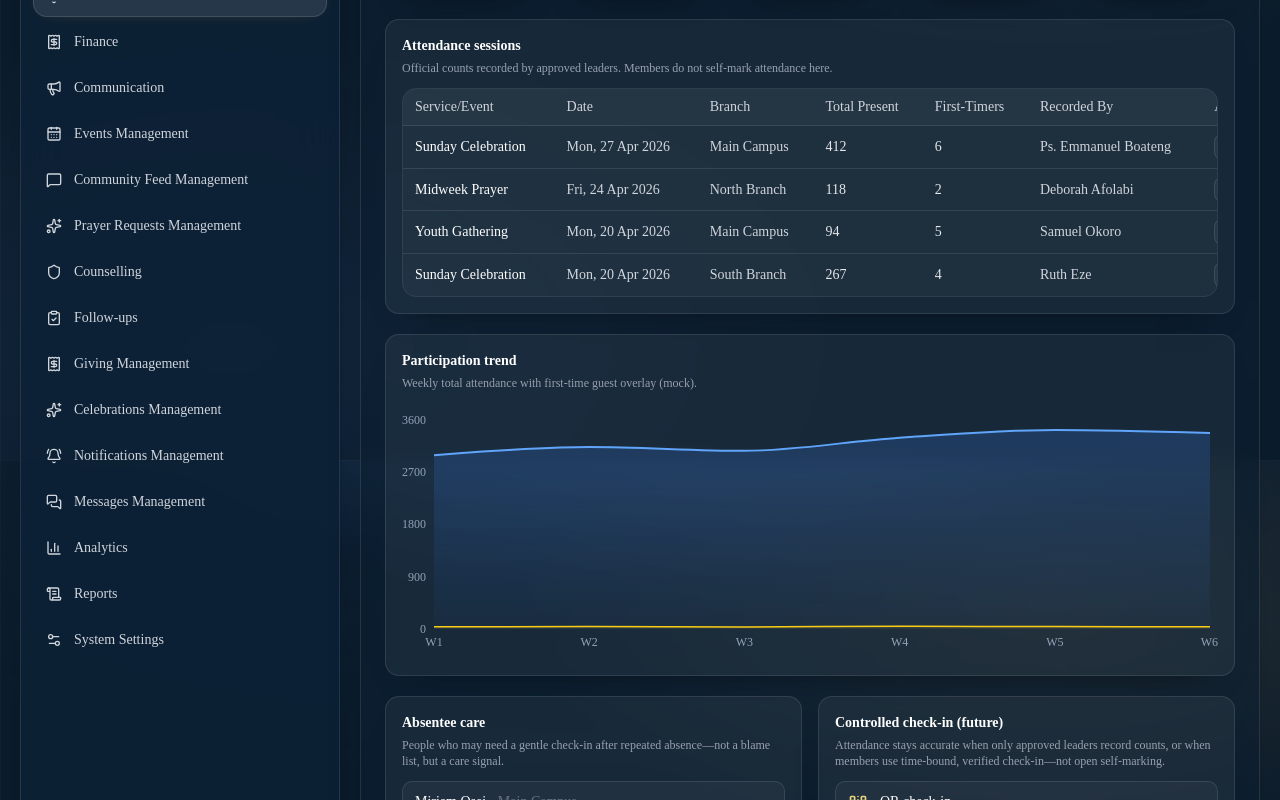
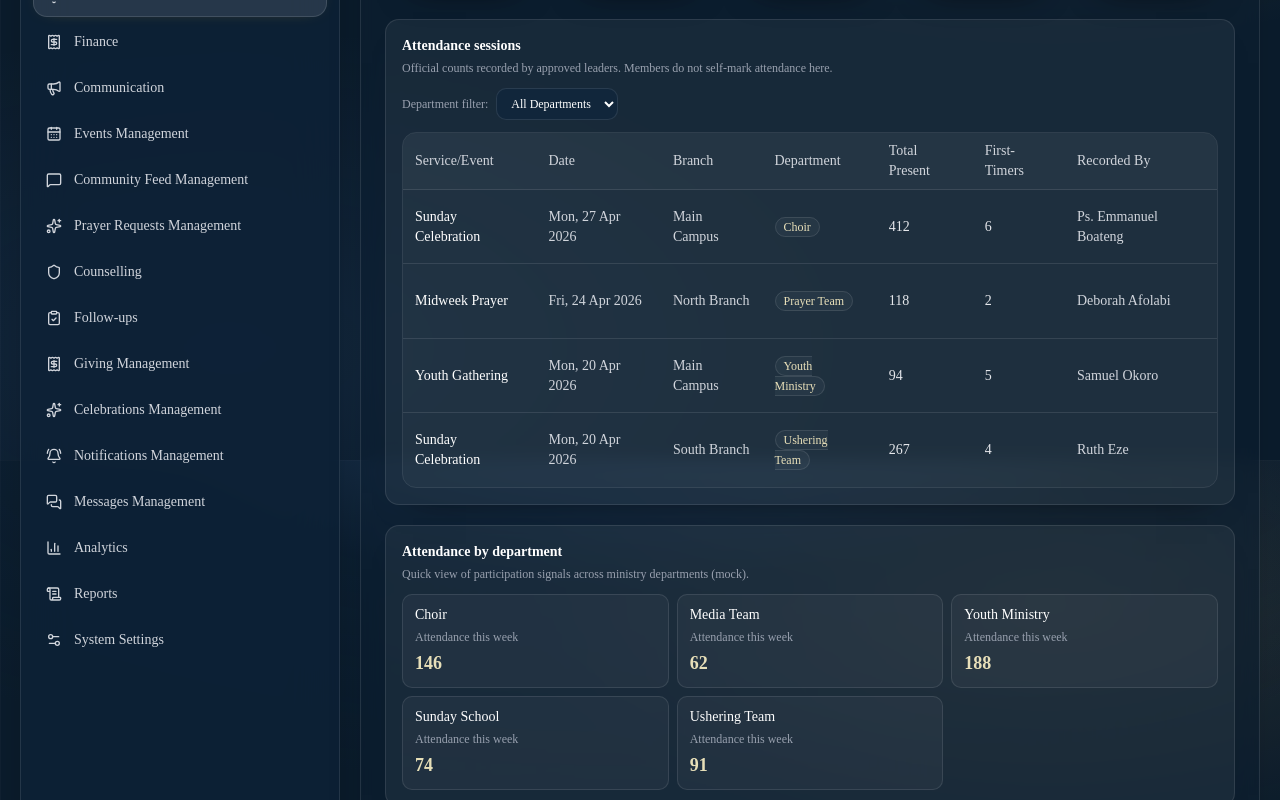
Before and after one commit to Fiximami/shepherdos-web-app, a Next.js app: page /admin/attendance in a window 1280 px wide. Shown: the part 340-1140 px from the top of the page. Built offline with nearby package versions, Linux system fonts and the light colour scheme.

Commit message:
feat: integrate departments across members, attendance, finance, and communication

```diff
--- a/src/app/(admin)/admin/attendance/page.tsx
+++ b/src/app/(admin)/admin/attendance/page.tsx
@@ -21,6 +21,7 @@ type SessionRow = {
   service: string;
   date: string;
   branch: string;
+  department: string;
   totalPresent: number;
   firstTimers: number;
   recordedBy: string;
@@ -32,6 +33,7 @@ const sessions: SessionRow[] = [
     service: "Sunday Celebration",
     date: "2026-04-27",
     branch: "Main Campus",
+    department: "Choir",
     totalPresent: 412,
     firstTimers: 6,
     recordedBy: "Ps. Emmanuel Boateng",
@@ -41,6 +43,7 @@ const sessions: SessionRow[] = [
     service: "Midweek Prayer",
     date: "2026-04-24",
     branch: "North Branch",
+    department: "Prayer Team",
     totalPresent: 118,
     firstTimers: 2,
     recordedBy: "Deborah Afolabi",
@@ -50,6 +53,7 @@ const sessions: SessionRow[] = [
     service: "Youth Gathering",
     date: "2026-04-20",
     branch: "Main Campus",
+    department: "Youth Ministry",
     totalPresent: 94,
     firstTimers: 5,
     recordedBy: "Samuel Okoro",
@@ -59,6 +63,7 @@ const sessions: SessionRow[] = [
     service: "Sunday Celebration",
     date: "2026-04-20",
     branch: "South Branch",
+    department: "Ushering Team",
     totalPresent: 267,
     firstTimers: 4,
     recordedBy: "Ruth Eze",
@@ -82,6 +87,18 @@ const absentees = [
 
 export default function AdminAttendancePage() {
   const [feedback, setFeedback] = useState("");
+  const [departmentFilter, setDepartmentFilter] = useState("All Departments");
+
+  const sessionRows =
+    departmentFilter === "All Departments" ? sessions : sessions.filter((row) => row.department === departmentFilter);
+
+  const deptAttendance = [
+    { dept: "Choir", present: 146 },
+    { dept: "Media Team", present: 62 },
+    { dept: "Youth Ministry", present: 188 },
+    { dept: "Sunday School", present: 74 },
+    { dept: "Ushering Team", present: 91 },
+  ] as const;
 
   return (
     <main className="space-y-5">
@@ -123,11 +140,23 @@ export default function AdminAttendancePage() {
         title="Attendance sessions"
         description="Official counts recorded by approved leaders. Members do not self-mark attendance here."
       >
+        <div className="mb-3 flex flex-wrap items-center gap-2">
+          <span className="text-xs text-gray-400">Department filter:</span>
+          <select
+            value={departmentFilter}
+            onChange={(event) => setDepartmentFilter(event.target.value)}
+            className="h-8 rounded-lg border border-white/10 bg-[#11263b] px-2.5 text-xs text-white outline-none"
+          >
+            {["All Departments", "Choir", "Media Team", "Youth Ministry", "Prayer Team", "Ushering Team", "Sunday School"].map((item) => (
+              <option key={item}>{item}</option>
+            ))}
+          </select>
+        </div>
         <div className="overflow-x-auto rounded-xl border border-white/10">
           <table className="w-full min-w-[920px] border-collapse text-sm">
             <thead className="bg-white/[0.06] text-gray-300">
               <tr>
-                {["Service/Event", "Date", "Branch", "Total Present", "First-Timers", "Recorded By", "Actions"].map(
+                {["Service/Event", "Date", "Branch", "Department", "Total Present", "First-Timers", "Recorded By", "Actions"].map(
                   (h) => (
                     <th key={h} className="px-3 py-2 text-left font-medium">
                       {h}
@@ -137,7 +166,7 @@ export default function AdminAttendancePage() {
               </tr>
             </thead>
             <tbody>
-              {sessions.map((row) => (
+              {sessionRows.map((row) => (
                 <tr key={row.id} className="border-t border-white/10 bg-white/[0.03]">
                   <td className="px-3 py-2 font-medium text-white">{row.service}</td>
                   <td className="px-3 py-2 text-gray-300">
@@ -149,6 +178,9 @@ export default function AdminAttendancePage() {
                     })}
                   </td>
                   <td className="px-3 py-2 text-gray-300">{row.branch}</td>
+                  <td className="px-3 py-2">
+                    <span className="rounded-full border border-white/10 bg-white/[0.04] px-2 py-0.5 text-xs text-amber-100/90">{row.department}</span>
+                  </td>
                   <td className="px-3 py-2 tabular-nums text-gray-200">{row.totalPresent}</td>
                   <td className="px-3 py-2 tabular-nums text-gray-200">{row.firstTimers}</td>
                   <td className="px-3 py-2 text-gray-300">{row.recordedBy}</td>
@@ -174,6 +206,18 @@ export default function AdminAttendancePage() {
               ))}
             </tbody>
           </table>
+        </div>
+      </AdminCard>
+
+      <AdminCard title="Attendance by department" description="Quick view of participation signals across ministry departments (mock).">
+        <div className="grid gap-2 sm:grid-cols-2 lg:grid-cols-3">
+          {deptAttendance.map((row) => (
+            <div key={row.dept} className="rounded-lg border border-white/10 bg-white/[0.04] px-3 py-2.5">
+              <p className="text-sm font-medium text-white">{row.dept}</p>
+              <p className="mt-1 text-xs text-gray-400">Attendance this week</p>
+              <p className="mt-1 text-lg font-semibold tabular-nums text-amber-100/90">{row.present}</p>
+            </div>
+          ))}
         </div>
       </AdminCard>
 
--- a/src/app/(admin)/admin/communication/page.tsx
+++ b/src/app/(admin)/admin/communication/page.tsx
@@ -121,6 +121,7 @@ const scheduledMessages = [
 
 const audienceFilters = [
   "All Members",
+  "Department",
   "Branch",
   "Ministry/Group",
   "Workers",
@@ -134,6 +135,13 @@ const deliveryLogSummary = [
   { status: "Delivered" as const, count: 11820, note: "Confirmed delivery where supported" },
   { status: "Failed" as const, count: 94, note: "Invalid numbers, bounces, or blocks" },
   { status: "Scheduled" as const, count: 16, note: "Waiting on send window" },
+] as const;
+
+const departmentAudiences = [
+  { name: "Choir", members: 34, channel: "In-app + WhatsApp" },
+  { name: "Media Team", members: 19, channel: "In-app + Email" },
+  { name: "Youth Ministry", members: 118, channel: "SMS + In-app" },
+  { name: "Ushering Team", members: 42, channel: "SMS" },
 ] as const;
 
 function statusPill(status: AnnouncementRow["status"]) {
@@ -365,6 +373,27 @@ export default function AdminCommunicationPage() {
       </div>
 
       <AdminCard
+        title="Department audiences"
+        description="Target communication by department without sending noise to the full church body."
+        className="border-stone-500/15 bg-[#1a1511]/95"
+      >
+        <div className="grid gap-2 sm:grid-cols-2 lg:grid-cols-4">
+          {departmentAudiences.map((row) => (
+            <button
+              key={row.name}
+              type="button"
+              onClick={() => setFeedback(`Target department audience: ${row.name}`)}
+              className="rounded-lg border border-stone-500/15 bg-[#14100d]/90 px-3 py-2.5 text-left transition-colors hover:border-orange-400/25"
+            >
+              <p className="text-sm font-medium text-[#f4f0eb]">{row.name}</p>
+              <p className="mt-1 text-xs text-stone-500">{row.members} members</p>
+              <p className="mt-1 text-[11px] text-orange-200/80">{row.channel}</p>
+            </button>
+          ))}
+        </div>
+      </AdminCard>
+
+      <AdminCard
         title="Communication logs"
         description="Delivery visibility across channels—placeholders until provider webhooks are connected."
         className="border-stone-500/15 bg-[#1a1511]/95"
--- a/src/app/(admin)/admin/events/page.tsx
+++ b/src/app/(admin)/admin/events/page.tsx
@@ -40,6 +40,7 @@ type EventRow = {
   date: string;
   location: string;
   audience: string;
+  department: string;
   registrationCount: number;
   status: EventStatus;
 };
@@ -52,6 +53,7 @@ const allEvents: EventRow[] = [
     date: "2026-04-27",
     location: "Main Auditorium",
     audience: "All branches",
+    department: "Worship & Arts",
     registrationCount: 0,
     status: "Published",
   },
@@ -62,6 +64,7 @@ const allEvents: EventRow[] = [
     date: "2026-07-14",
     location: "Regional retreat centre",
     audience: "Youth + leaders",
+    department: "Youth Ministry",
     registrationCount: 186,
     status: "Published",
   },
@@ -72,6 +75,7 @@ const allEvents: EventRow[] = [
     date: "2026-05-10",
     location: "North Branch hall",
     audience: "Married couples",
+    department: "Pastoral Care",
     registrationCount: 42,
     status: "Published",
   },
@@ -82,6 +86,7 @@ const allEvents: EventRow[] = [
     date: "2026-06-01",
     location: "TBC",
     audience: "Whole church",
+    department: "Prayer Team",
     registrationCount: 0,
     status: "Draft",
   },
@@ -92,6 +97,7 @@ const allEvents: EventRow[] = [
     date: "2026-05-24",
     location: "Car park canopy",
     audience: "Public + members",
+    department: "Welfare Group",
     registrationCount: 0,
     status: "Draft",
   },
@@ -102,6 +108,7 @@ const allEvents: EventRow[] = [
     date: "2026-05-03",
     location: "Fellowship hall",
     audience: "Men 18+",
+    department: "Men's Ministry",
     registrationCount: 0,
     status: "Pending approval",
   },
@@ -112,6 +119,7 @@ const allEvents: EventRow[] = [
     date: "2026-04-13",
     location: "Main + satellite route",
     audience: "All welcome",
+    department: "Ushering Team",
     registrationCount: 520,
     status: "Ended",
   },
@@ -122,6 +130,7 @@ const allEvents: EventRow[] = [
     date: "2026-04-06",
     location: "Room B2",
     audience: "New members",
+    department: "Members Team",
     registrationCount: 38,
     status: "Ended",
   },
@@ -132,6 +141,7 @@ const allEvents: EventRow[] = [
     date: "2026-06-07",
     location: "District 4",
     audience: "Outreach volunteers",
+    department: "Evangelism Team",
     registrationCount: 0,
     status: "Suggestion received",
   },
@@ -142,6 +152,7 @@ const allEvents: EventRow[] = [
     date: "2026-05-17",
     location: "Aburi trail",
     audience: "Singles ministry",
+    department: "Fellowship Groups",
     registrationCount: 0,
     status: "Suggestion received",
   },
@@ -277,7 +288,7 @@ export default function AdminEventsPage() {
           <table className="w-full min-w-[960px] border-collapse text-sm">
             <thead className="border-b border-white/10 bg-white/[0.04] text-gray-400">
               <tr>
-                {["Event Name", "Date", "Location", "Audience", "Registration Count", "Status", "Actions"].map((h) => (
+                {["Event Name", "Date", "Location", "Audience", "Department", "Registration Count", "Status", "Actions"].map((h) => (
                   <th key={h} className="px-3 py-2.5 text-left text-xs font-medium uppercase tracking-wide">
                     {h}
                   </th>
@@ -287,7 +298,7 @@ export default function AdminEventsPage() {
             <tbody>
               {rows.length === 0 ? (
                 <tr>
-                  <td colSpan={7} className="px-3 py-8 text-center text-sm text-gray-500">
+                  <td colSpan={8} className="px-3 py-8 text-center text-sm text-gray-500">
                     No events in this view.
                   </td>
                 </tr>
@@ -310,6 +321,9 @@ export default function AdminEventsPage() {
                       </span>
                     </td>
                     <td className="px-3 py-2.5 text-gray-400">{row.audience}</td>
+                    <td className="px-3 py-2.5">
+                      <span className="rounded-full border border-white/10 bg-white/[0.04] px-2 py-0.5 text-xs text-emerald-100/90">{row.department}</span>
+                    </td>
                     <td className="px-3 py-2.5 tabular-nums text-gray-200">{row.registrationCount.toLocaleString()}</td>
                     <td className="px-3 py-2.5">
                       <span className={cn("inline-flex rounded-md border px-2 py-0.5 text-[11px] font-medium", statusClass(row.status))}>
@@ -322,6 +336,7 @@ export default function AdminEventsPage() {
                           [
                             ["View Details", () => setFeedback(`Details: ${row.name}`)],
                             ["Edit", () => setFeedback(`Edit: ${row.name}`)],
+                            ["Assign Department", () => setFeedback(`Assign department: ${row.name}`)],
                             ["Approve", () => setFeedback(`Approve: ${row.name}`)],
                             ["Publish", () => setFeedback(`Publish: ${row.name}`)],
                             ["Cancel", () => setFeedback(`Cancel: ${row.name}`)],
--- a/src/app/(admin)/admin/finance/page.tsx
+++ b/src/app/(admin)/admin/finance/page.tsx
@@ -165,6 +165,14 @@ const expenses: ExpenseRow[] = [
     approvalStatus: "Approved",
   },
 ];
+
+const departmentSpending = [
+  { department: "Choir", spent: "GHS 14,200", note: "Music equipment and rehearsals" },
+  { department: "Media Team", spent: "GHS 22,100", note: "Streaming, cables, and maintenance" },
+  { department: "Youth Ministry", spent: "GHS 58,900", note: "Camp logistics and transport" },
+  { department: "Sunday School", spent: "GHS 7,200", note: "Learning materials" },
+  { department: "Welfare Group", spent: "GHS 38,200", note: "Care disbursements and emergency support" },
+] as const;
 
 type BudgetStatus = "Healthy" | "Warning" | "Exceeded";
 
@@ -535,7 +543,7 @@ export default function AdminFinancePage() {
 
       <AdminCard
         title="Expense management"
-        description="Operational and ministry outflows with clear custody. Categories below group how costs are reviewed."
+        description="Operational and ministry outflows with clear custody. Every expense line links to a department or ministry."
         className="border-white/10 bg-[#080f1c]/95"
       >
         <div className="mb-4 flex flex-wrap gap-2">
@@ -606,6 +614,22 @@ export default function AdminFinancePage() {
               ))}
             </tbody>
           </table>
+        </div>
+      </AdminCard>
+
+      <AdminCard
+        title="Department spending"
+        description="Cross-module stewardship view: how departments are spending in Finance (mock mapping)."
+        className="border-white/10 bg-[#080f1c]/95"
+      >
+        <div className="grid gap-2 sm:grid-cols-2 lg:grid-cols-3">
+          {departmentSpending.map((row) => (
+            <div key={row.department} className="rounded-lg border border-white/[0.08] bg-[#0c1524] px-3 py-2.5">
+              <p className="text-sm font-medium text-white">{row.department}</p>
+              <p className="mt-1 text-lg font-semibold tabular-nums text-amber-100/90">{row.spent}</p>
+              <p className="mt-1 text-xs text-slate-500">{row.note}</p>
+            </div>
+          ))}
         </div>
       </AdminCard>
 
--- a/src/app/(admin)/admin/follow-ups/page.tsx
+++ b/src/app/(admin)/admin/follow-ups/page.tsx
@@ -22,6 +22,7 @@ type FollowUpRow = {
   id: string;
   member: string;
   triggerSource: string;
+  department: string;
   priority: Priority;
   assignedTo: string;
   status: WorkflowStatus;
@@ -33,6 +34,7 @@ const queueRows: FollowUpRow[] = [
     id: "f-1",
     member: "Miriam Osei",
     triggerSource: "First-time visitor",
+    department: "Members Team",
     priority: "Normal",
     assignedTo: "Hosts Team · K. Ampofo",
     status: "Assigned",
@@ -42,6 +44,7 @@ const queueRows: FollowUpRow[] = [
     id: "f-2",
     member: "Daniel K.",
     triggerSource: "Member inactive (missed services)",
+    department: "Pastoral Care",
     priority: "Urgent",
     assignedTo: "Pastoral Care · R. Eze",
     status: "In Progress",
@@ -51,6 +54,7 @@ const queueRows: FollowUpRow[] = [
     id: "f-3",
     member: "Anonymous",
     triggerSource: "Prayer request submitted",
+    department: "Prayer Team",
     priority: "Normal",
     assignedTo: "Prayer Follow-up Team",
     status: "Pending",
@@ -60,6 +64,7 @@ const queueRows: FollowUpRow[] = [
     id: "f-4",
     member: "Youth Member",
     triggerSource: "Counselling request submitted",
+    department: "Counselling Desk",
     priority: "Urgent",
     assignedTo: "Counselling Desk · D. Afolabi",
     status: "Assigned",
@@ -69,6 +74,7 @@ const queueRows: FollowUpRow[] = [
     id: "f-5",
     member: "Grace Nwosu",
     triggerSource: "Event no-show",
+    department: "Events Team",
     priority: "Low",
     assignedTo: "Events Team · S. Okoro",
     status: "Completed",
@@ -133,7 +139,7 @@ export default function AdminFollowUpsPage() {
           <table className="w-full min-w-[1080px] border-collapse text-sm">
             <thead className="border-b border-white/[0.08] bg-[#0a1426] text-slate-500">
               <tr>
-                {["Member", "Trigger Source", "Priority", "Assigned To", "Status", "Due Date", "Actions"].map((h) => (
+                {["Member", "Trigger Source", "Department", "Priority", "Assigned To", "Status", "Due Date", "Actions"].map((h) => (
                   <th key={h} className="px-3 py-2.5 text-left text-xs font-medium uppercase tracking-wide">
                     {h}
                   </th>
@@ -145,6 +151,9 @@ export default function AdminFollowUpsPage() {
                 <tr key={row.id} className="border-t border-white/[0.06]">
                   <td className="px-3 py-2.5 font-medium text-white">{row.member}</td>
                   <td className="px-3 py-2.5 text-slate-300">{row.triggerSource}</td>
+                  <td className="px-3 py-2.5">
+                    <span className="rounded-full border border-white/10 bg-white/[0.04] px-2 py-0.5 text-xs text-amber-100/90">{row.department}</span>
+                  </td>
                   <td className="px-3 py-2.5">
                     <span className={cn("inline-flex rounded-md border px-2 py-0.5 text-[11px] font-medium", priorityBadge(row.priority))}>
                       {row.priority}
@@ -164,6 +173,7 @@ export default function AdminFollowUpsPage() {
                       {(
                         [
                           ["Assign to leader", `Assign to leader: ${row.member}`],
+                          ["Assign by department", `Assign by department: ${row.member} (${row.department})`],
                           ["Change status", `Change status: ${row.member}`],
                           ["Add note", `Add note (placeholder): ${row.member}`],
                           ["Mark completed", `Mark completed: ${row.member}`],
--- a/src/app/(admin)/admin/members/page.tsx
+++ b/src/app/(admin)/admin/members/page.tsx
@@ -17,17 +17,18 @@ type MemberRow = {
   phone: string;
   branch: string;
   ministry: string;
+  department: string;
   status: "Active" | "First-Timer" | "New Convert" | "Worker" | "Inactive" | "Follow-up Needed";
   lastSeen: string;
 };
 
 const members: MemberRow[] = [
-  { id: "m-1", name: "Ruth Eze", memberId: "SHP-1044", phone: "+233 24 551 1022", branch: "Main Campus", ministry: "Hospitality", status: "Worker", lastSeen: "Sun, Apr 27" },
-  { id: "m-2", name: "Samuel Okoro", memberId: "SHP-1172", phone: "+233 20 831 0031", branch: "North Branch", ministry: "Youth Group", status: "Active", lastSeen: "Sun, Apr 27" },
-  { id: "m-3", name: "Miriam Osei", memberId: "SHP-1205", phone: "+233 24 190 5532", branch: "Main Campus", ministry: "Choir", status: "Follow-up Needed", lastSeen: "3 weeks ago" },
-  { id: "m-4", name: "Daniel Kwarteng", memberId: "SHP-1228", phone: "+233 54 665 2211", branch: "South Branch", ministry: "None", status: "First-Timer", lastSeen: "Sun, Apr 27" },
-  { id: "m-5", name: "Deborah Afolabi", memberId: "SHP-1253", phone: "+233 50 116 9402", branch: "Main Campus", ministry: "Prayer Team", status: "New Convert", lastSeen: "Wed, Apr 24" },
-  { id: "m-6", name: "Moses Bassey", memberId: "SHP-1021", phone: "+233 24 210 4450", branch: "East Branch", ministry: "Ushering", status: "Inactive", lastSeen: "4 weeks ago" },
+  { id: "m-1", name: "Ruth Eze", memberId: "SHP-1044", phone: "+233 24 551 1022", branch: "Main Campus", ministry: "Hospitality", department: "Ushering Team", status: "Worker", lastSeen: "Sun, Apr 27" },
+  { id: "m-2", name: "Samuel Okoro", memberId: "SHP-1172", phone: "+233 20 831 0031", branch: "North Branch", ministry: "Youth Group", department: "Youth Ministry", status: "Active", lastSeen: "Sun, Apr 27" },
+  { id: "m-3", name: "Miriam Osei", memberId: "SHP-1205", phone: "+233 24 190 5532", branch: "Main Campus", ministry: "Choir", department: "Choir", status: "Follow-up Needed", lastSeen: "3 weeks ago" },
+  { id: "m-4", name: "Daniel Kwarteng", memberId: "SHP-1228", phone: "+233 54 665 2211", branch: "South Branch", ministry: "None", department: "Unassigned", status: "First-Timer", lastSeen: "Sun, Apr 27" },
+  { id: "m-5", name: "Deborah Afolabi", memberId: "SHP-1253", phone: "+233 50 116 9402", branch: "Main Campus", ministry: "Prayer Team", department: "Prayer Team", status: "New Convert", lastSeen: "Wed, Apr 24" },
+  { id: "m-6", name: "Moses Bassey", memberId: "SHP-1021", phone: "+233 24 210 4450", branch: "East Branch", ministry: "Ushering", department: "Ushering Team", status: "Inactive", lastSeen: "4 weeks ago" },
 ];
 
 const segments: Segment[] = ["All Members", "First-Timers", "New Converts", "Workers", "Inactive", "Follow-up Needed"];
@@ -45,6 +46,7 @@ export default function AdminMembersPage() {
   const [search, setSearch] = useState("");
   const [branchFilter, setBranchFilter] = useState("All Branches");
   const [ministryFilter, setMinistryFilter] = useState("All Ministries");
+  const [departmentFilter, setDepartmentFilter] = useState("All Departments");
   const [statusFilter, setStatusFilter] = useState("All Statuses");
   const [feedback, setFeedback] = useState("");
 
@@ -57,6 +59,7 @@ export default function AdminMembersPage() {
       }
       if (branchFilter !== "All Branches" && member.branch !== branchFilter) return false;
       if (ministryFilter !== "All Ministries" && member.ministry !== ministryFilter) return false;
+      if (departmentFilter !== "All Departments" && member.department !== departmentFilter) return false;
       if (statusFilter !== "All Statuses" && member.status !== statusFilter) return false;
       if (!q) return true;
       return (
@@ -65,7 +68,7 @@ export default function AdminMembersPage() {
         member.phone.toLowerCase().includes(q)
       );
     });
-  }, [activeSegment, branchFilter, ministryFilter, search, statusFilter]);
+  }, [activeSegment, branchFilter, departmentFilter, ministryFilter, search, statusFilter]);
 
   return (
     <main className="space-y-5">
@@ -116,7 +119,7 @@ export default function AdminMembersPage() {
       </AdminCard>
 
       <AdminCard title="Toolbar" description="Search and filter member records with clarity.">
-        <div className="grid gap-2 md:grid-cols-2 xl:grid-cols-4">
+        <div className="grid gap-2 md:grid-cols-2 xl:grid-cols-5">
           <input
             value={search}
             onChange={(event) => setSearch(event.target.value)}
@@ -129,6 +132,9 @@ export default function AdminMembersPage() {
           <select value={ministryFilter} onChange={(event) => setMinistryFilter(event.target.value)} className="h-10 rounded-lg border border-white/10 bg-[#11263b] px-3 text-sm text-white outline-none">
             {["All Ministries", "Hospitality", "Youth Group", "Choir", "Prayer Team", "Ushering", "None"].map((item) => <option key={item}>{item}</option>)}
           </select>
+          <select value={departmentFilter} onChange={(event) => setDepartmentFilter(event.target.value)} className="h-10 rounded-lg border border-white/10 bg-[#11263b] px-3 text-sm text-white outline-none">
+            {["All Departments", "Choir", "Media Team", "Youth Ministry", "Prayer Team", "Ushering Team", "Unassigned"].map((item) => <option key={item}>{item}</option>)}
+          </select>
           <select value={statusFilter} onChange={(event) => setStatusFilter(event.target.value)} className="h-10 rounded-lg border border-white/10 bg-[#11263b] px-3 text-sm text-white outline-none">
             {["All Statuses", "Active", "First-Timer", "New Convert", "Worker", "Inactive", "Follow-up Needed"].map((item) => <option key={item}>{item}</option>)}
           </select>
@@ -140,7 +146,7 @@ export default function AdminMembersPage() {
           <table className="w-full min-w-[980px] border-collapse text-sm">
             <thead className="bg-white/[0.06] text-gray-300">
               <tr>
-                {["Name", "Member ID", "Phone", "Branch", "Group/Ministry", "Status", "Last Seen", "Actions"].map((header) => (
+                {["Name", "Member ID", "Phone", "Branch", "Group/Ministry", "Department", "Status", "Last Seen", "Actions"].map((header) => (
                   <th key={header} className="px-3 py-2 text-left font-medium">{header}</th>
                 ))}
               </tr>
@@ -153,6 +159,9 @@ export default function AdminMembersPage() {
                   <td className="px-3 py-2 text-gray-300">{row.phone}</td>
                   <td className="px-3 py-2 text-gray-300">{row.branch}</td>
                   <td className="px-3 py-2 text-gray-300">{row.ministry}</td>
+                  <td className="px-3 py-2">
+                    <span className="rounded-full border border-white/10 bg-white/[0.04] px-2 py-0.5 text-xs text-amber-100/90">{row.department}</span>
+                  </td>
                   <td className="px-3 py-2">
                     <span className="rounded-full border border-white/10 bg-white/[0.06] px-2 py-0.5 text-xs text-gray-200">{row.status}</span>
                   </td>
```
Also changed, not shown: 1 other file (tests, documents, lock files or other folders).
